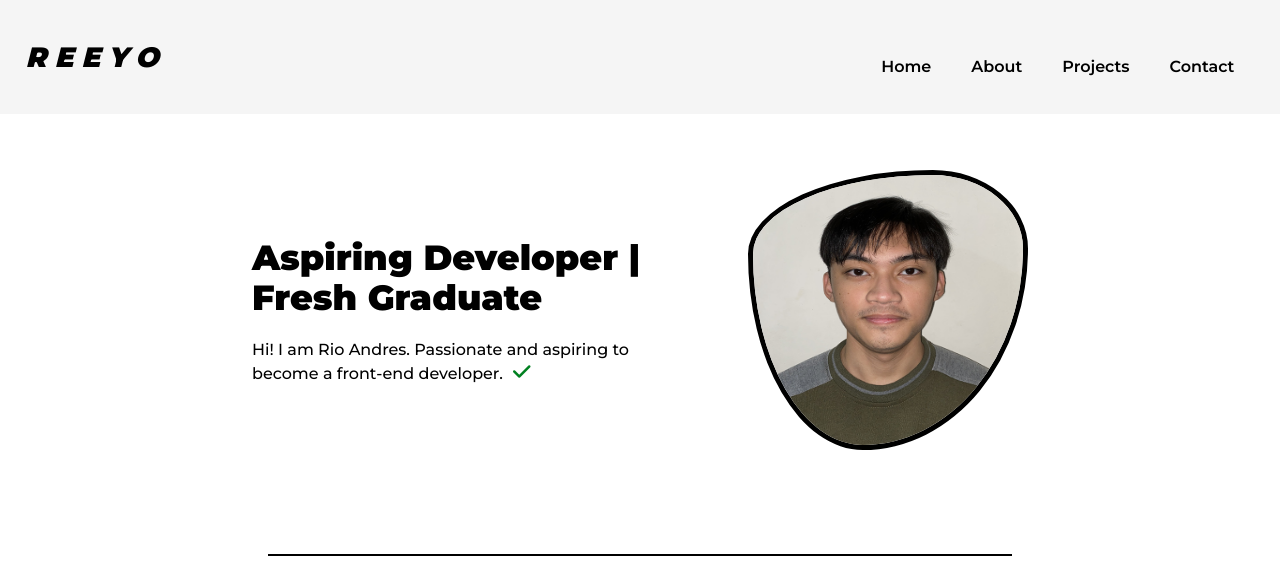
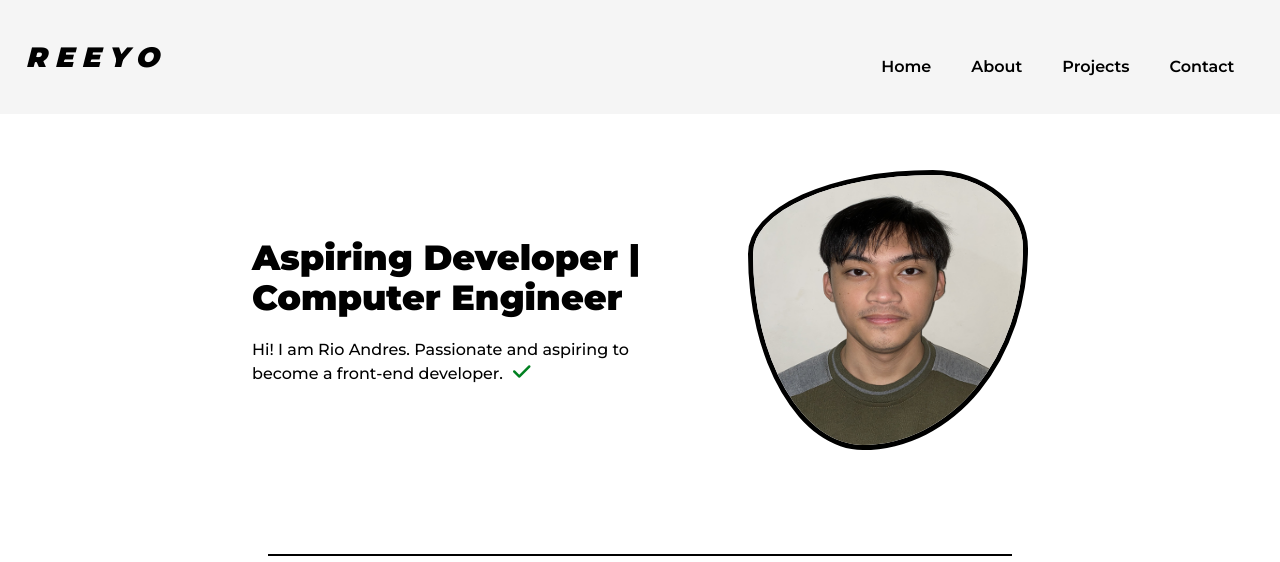
Before and after one commit to rreeyo/rreeyo.github.io, a plain HTML site: page index.html in a window 1280 px wide. Shown: the top 562 px of the page. Drawn offline with nearby package versions, Linux system fonts and the light colour scheme.

Commit message:
Update index.html

```diff
--- a/index.html
+++ b/index.html
@@ -35,7 +35,7 @@
     <section>
         <div class="section1" id="home">
             <div class="section1-left">
-                <h1>Aspiring Developer | Fresh Graduate</h1>
+                <h1>Aspiring Developer | Computer Engineer</h1>
                 <p>Hi! I am Rio Andres. Passionate and aspiring to become a front-end developer.<i class="fa-solid fa-check" style="color: #008020;"></i></p>
             </div>
             <div class="section1-right">
```
